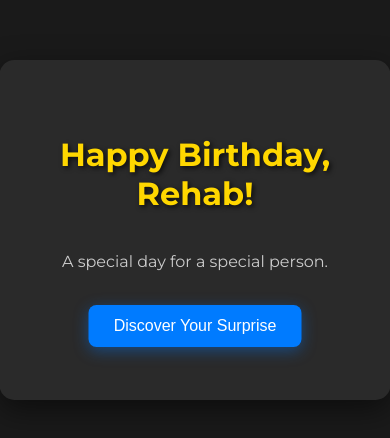
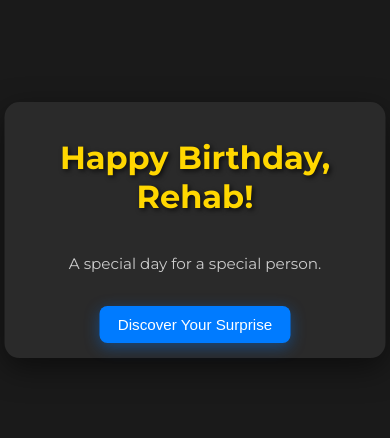
Before and after one commit to ametofpain/BirthdayOnlyForU, a plain HTML site: page index.html in a window 390 px wide. Shown: the part 192-630 px from the top of the page. Drawn offline with Linux system fonts and the light colour scheme.

Commit message:
Add files via upload

```diff
--- a/style.css
+++ b/style.css
@@ -20,11 +20,11 @@ body {
     box-shadow: 0 10px 30px rgba(0, 0, 0, 0.5);
     transition: opacity 0.8s ease-in-out, transform 0.8s ease-in-out;
     opacity: 0;
-    transform: translateY(20px);
-    position: absolute; /* Her iki container'ın üst üste gelmesini sağlar */
+    /* Sadece bir kez transform kullan */
+    position: absolute;
     top: 50%;
     left: 50%;
-    transform: translate(-50%, -50%);
+    transform: translate(-50%, -50%) scale(1);
     display: flex;
     flex-direction: column;
     justify-content: center;
@@ -34,7 +34,7 @@ body {
 
 .container.active {
     opacity: 1;
-    transform: translate(-50%, -50%);
+    pointer-events: auto;
 }
 
 .container.hidden {
@@ -89,6 +89,10 @@ button:hover {
 
 /* Responsive Tasarım */
 @media (max-width: 768px) {
+    .container {
+        padding: 25px;
+        min-height: 320px;
+    }
     h1 {
         font-size: 2.5em;
     }
@@ -106,13 +110,20 @@ button:hover {
 
 @media (max-width: 480px) {
     .container {
-        padding: 20px;
-        min-height: 300px;
+        padding: 15px;
+        min-height: 220px;
     }
     h1 {
         font-size: 2em;
     }
     h2 {
-        font-size: 1.8em;
+        font-size: 1.3em;
+    }
+    p {
+        font-size: 0.95em;
+    }
+    button {
+        padding: 10px 18px;
+        font-size: 0.95em;
     }
 }
```
